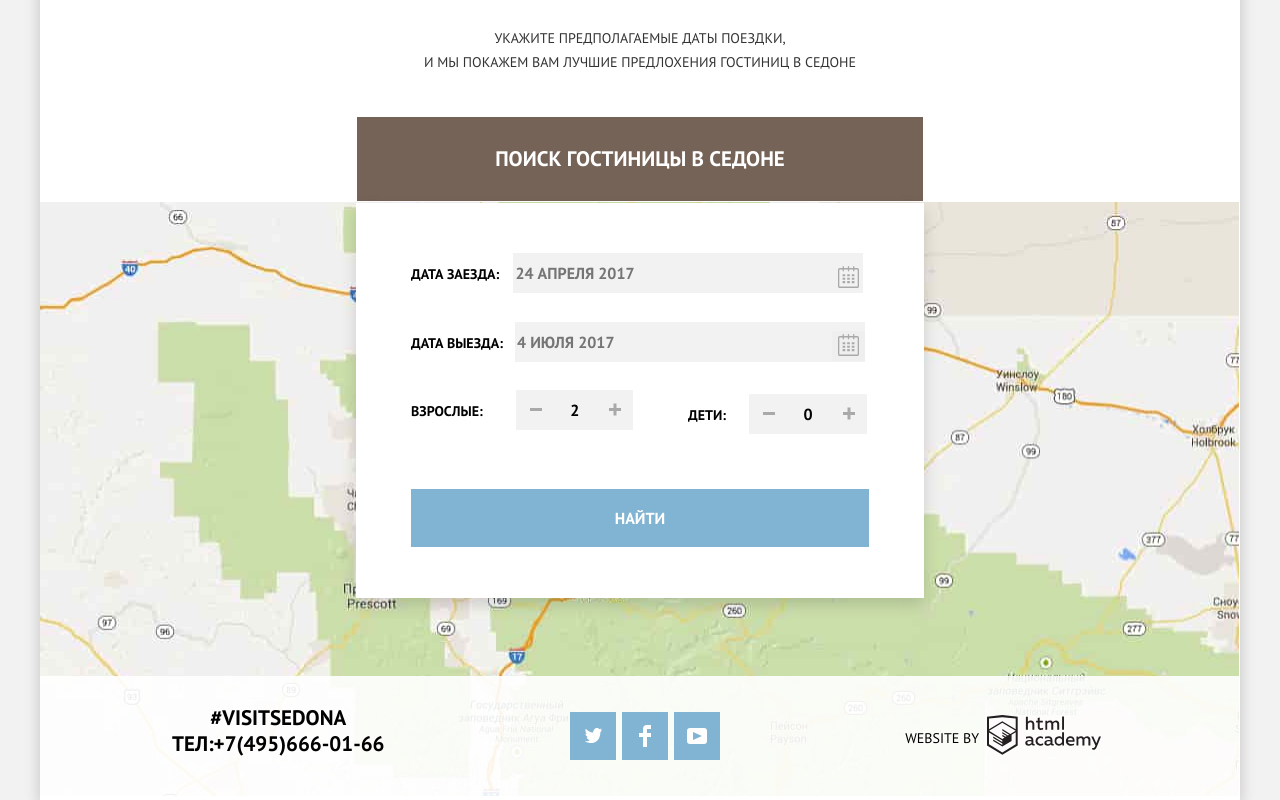
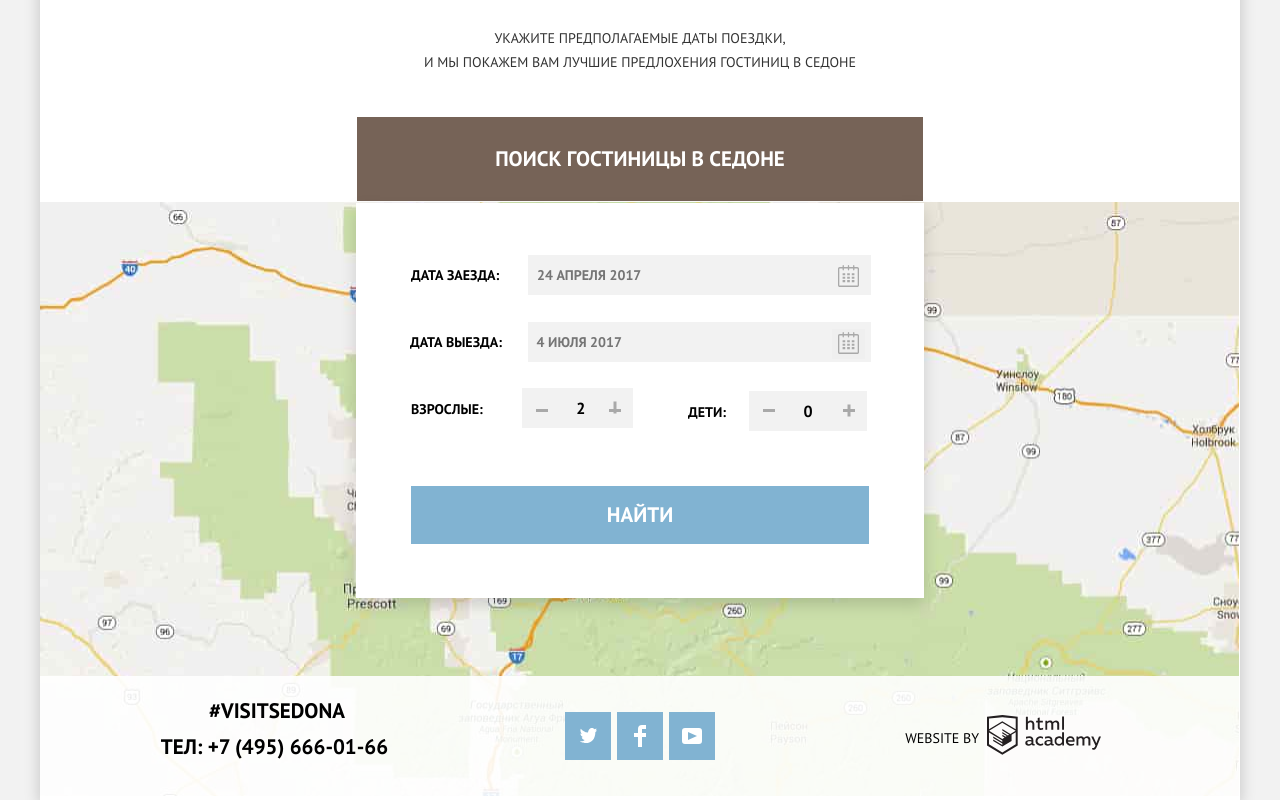
Before and after one commit to yurylook/1502389-sedona-29, a plain HTML site: page index.html in a window 1280 px wide. Shown: the part 1967-2767 px from the top of the page. Drawn offline with Linux system fonts and the light colour scheme.

Commit message:
decorative elements

```diff
--- a/css/style.css
+++ b/css/style.css
@@ -182,7 +182,7 @@ img {
 }
 
 .item-number {
-  padding-top: 6px;
+  padding-top: 4px;
 }
 
 .item-text {
@@ -294,7 +294,7 @@ img {
 }
 
 .booking-info input {
-  width: 346px;
+  width: 339px;
   height: 38px;
   background-color: var(--basic-gray);
   border: none;
@@ -315,31 +315,40 @@ img {
 }
 
 .booking-info.arrival {
-  margin-top: 50px;
+  margin-top: 52px;
+  font-style: normal;
+  font-weight: bold;
+  font-size: 14px;
+  line-height: 26px;
 }
 
 .booking-info.arrival input {
-  margin-left: 10px;
+  margin-left: 25px;
 }
 
 
 .booking-info.departure {
-  margin-top: 29px;
+  font-style: normal;
+  font-weight: bold;
+  font-size: 14px;
+  line-height: 26px;
+  margin-top: 27px;
+  margin-left: -1px;
 }
 .booking-info.departure input {
-  margin-left: 8px;
+  margin-left: 22px;
 }
 
 .booking-info.adult {
   position: relative;
   width: 50%;
-  margin-top: 12px;
+  margin-top: 9px;
 }
 
 .booking-info.children {
   position: relative;
   width: 50%;
-  margin-top: 11xp;
+  margin-top: 12px;
 }
 
 .booking-info.adult label{
@@ -349,7 +358,8 @@ img {
 .booking-info.adult input {
   width: 38px;
   height: 38px;
-  margin-left:67px;
+  margin-top: 3px;
+  margin-left:73px;
   text-align: center;
 }
 
@@ -362,6 +372,7 @@ img {
 .booking-info.children input {
   width: 38px;
   height: 38px;
+  margin-top: 3px;
   margin-left:57px;
   text-align: center;
 }
@@ -381,6 +392,13 @@ img {
   border:none;
 }
 
+.button-date-text {
+  font-style: normal;
+  font-weight: bold;
+  font-size: 21px;
+  line-height: 26px;
+}
+
 .button-date-text:active {
   opacity: 0.3;
 }
@@ -396,7 +414,7 @@ img {
 .select-date-button {
   height: 30px;
   position: absolute;
-  top:10px;
+  top:7px;
   right: 59px;
   background-color:transparent;
   border: none;
@@ -413,7 +431,7 @@ img {
 .select-date-button-departure {
   height: 30px;
   position: absolute;
-  top:9px;
+  top:7px;
   right: 59px;
   border: none;
 }
@@ -429,7 +447,7 @@ img {
 
 .select-children.up {
   position: absolute;
-  top:0;
+  top:3px;
   left:189px;
   height: 40px;
   width: 38px;
@@ -439,7 +457,7 @@ img {
 
 .select-children.down {
   position: absolute;
-  top:0;
+  top:3px;
   left:109px;
   height: 40px;
   width: 38px;
@@ -473,7 +491,7 @@ img {
 
 .select-adult.up {
   position: absolute;
-  top:0;
+  top:3px;
   left:239px;
   height: 40px;
   width: 38px;
@@ -483,8 +501,8 @@ img {
 
 .select-adult.down {
   position: absolute;
-  top:0;
-  left:160px;
+  top:3px;
+  left:166px;
   height: 40px;
   width: 38px;
   border: none;
@@ -495,7 +513,7 @@ img {
 .select-adult::before{
   content: "";
   position: absolute;
-  top:18px;
+  top:21px;
   left:14px;
   width: 12px;
   height: 3px;
@@ -530,18 +548,40 @@ img {
   align-items: center;
 }
 
+.contact {
+  position: relative;
+  margin-left: 128px;
+}
+
 .footer-contact {
+  width: 166px;
+  height: 26px;
   text-align: center;
   font-size: 21px;
   line-height: 26px;
+  font-weight: bold;
   color:var(--basic-black);
-  margin-top: 6px;
-  margin-left: 132px;
+  position: absolute;
+  top: -61px;
+  left: 26px;
+}
+
+.tel-number {
+  width: 251px;
+  height: 26px;
+  text-align: center;
+  font-size: 21px;
+  line-height: 26px;
+  font-weight: bold;
+  color:var(--basic-black);
+  position: absolute;
+  top: -25px;
+  left: -19px;
 }
 
 .footer-social {
   margin-top: -5px;
-  margin-left: -33px;
+  margin-left: 173px;
 }
 
 .social-links {
@@ -844,6 +884,7 @@ color:var(--basic-white);
   width: 316px;
   height: 2px;
   background: var(--basic-white);
+  opacity: 0.3;
 }
 
 .range-controls .bar {
--- a/index.html
+++ b/index.html
@@ -31,7 +31,7 @@
       </div>
       <section class="features">
         <h1 class="sedona-h1">
-          СЕДОНА- НЕБОЛЬШОЙ ГОРОДОК В АРИЗОНЕ,<br> ЗАСЛУЖИВАЮЩИЙ БОЛЬШЕГО!
+          СЕДОНА &ndash; НЕБОЛЬШОЙ ГОРОДОК В АРИЗОНЕ,<br> ЗАСЛУЖИВАЮЩИЙ БОЛЬШЕГО!
         </h1>
         <h2 class="five-reason"> РАССМОТРИМ 5 ПРИЧИН, ПО КОТОРЫМ СЕДОНА КРУЧЕ ЧЕМ, ГРАНД КАНЬОН!</h2>
         <ul class="features-list">
@@ -68,17 +68,17 @@
           </li>
           <li class="feature-item3">
             <h3>НЕБОЛЬШАЯ<br/> ПЛОЩАДЬ</h3>
-            <p class="item-number">-№3-</p>
+            <p class="item-number">&mdash; №3 &mdash;</p>
             <p class="item-text">ВСЕ ДОСТОПРИМЕЧАТЕЛЬНОСТИ<br> НАХОДЯТСЯ ОЧЕНЬ БЛИЗКО</p>
           </li>
           <li class="feature-item4">
             <h3>КРАСИВАЯ<br/> ДОРОГА </h3>
-            <p class="item-number">-№4-</p>
+            <p class="item-number">&mdash; №4 &mdash;</p>
             <p class="item-text"> ЕХАТЬ В СЕДОНУ ИЗ ЛАС-ВЕГАСА СОВСЕМ<br>НЕ СКУЧНО</p>
           </li>
           <li class="feature-item5">
             <h3>МАЛО<br/> ТУРИСТОВ </h3>
-            <p class="item-number">-№5-</p>
+            <p class="item-number">&mdash;№5 &mdash;</p>
             <p class="item-text"> БОЛЬШИНСТВО ЕДЕТ В ГРАНД-КАНЬОН<br>И ТОЛПИТСЯ ТАМ</p>
           </li>
         </ul>
@@ -96,9 +96,12 @@
     </main>
 
     <footer class="footer">
+      <div class="contact">
       <p class="footer-contact">
-        #VISITSEDONA<br>ТЕЛ:+7(495)666-01-66
+        #VISITSEDONA
       </p>
+      <p class="tel-number">ТЕЛ: +7 (495) 666-01-66</p>
+    </div>
       <div class="footer-social">
         <ul class="social-links">
           <li class="social-button">
@@ -134,14 +137,14 @@
         <div class="arrival">
           <p class="booking-info arrival">
             <label for="arrival-date">ДАТА ЗАЕЗДА:</label>
-            <input id="arrival-date" type="text" name="date"  placeholder="24 АПРЕЛЯ 2017">
+            <input id="arrival-date" type="text" name="date"  placeholder="  24 АПРЕЛЯ 2017">
           </p>
-          <button class="select-date-button" type="button" ><svg width="21" height="23" fill="none" xmlns="http://www.w3.org/2000/svg"><path fill-rule="evenodd" clip-rule="evenodd" d="M16.406 3.025h2.845c.966 0 1.749.822 1.749 1.837v16.302C21 22.179 20.217 23 19.251 23H1.75C.784 23 0 22.179 0 21.164V4.862c0-1.015.784-1.837 1.75-1.837h2.843V1.648c0-.381.294-.689.657-.689.362 0 .656.308.656.689v1.377h3.938V1.648c0-.381.294-.689.657-.689.361 0 .655.308.655.689v1.377h3.938V1.648c0-.381.293-.689.656-.689.362 0 .656.308.656.689v1.377zm3.1586 18.459a.4476.4476 0 00.1234-.32h.001V4.862c0-.253-.196-.459-.437-.459h-2.845v1.378c0 .381-.294.689-.656.689-.363 0-.656-.308-.656-.689V4.403h-3.938v1.378c0 .381-.294.689-.655.689-.363 0-.657-.308-.657-.689V4.403H5.907v1.378c0 .381-.294.689-.656.689-.363 0-.657-.308-.657-.689V4.403H1.75a.45.45 0 00-.438.459v16.302a.45.45 0 00.438.459h17.501a.4482.4482 0 00.3136-.139z" fill="#A9A9A9"/><path fill-rule="evenodd" clip-rule="evenodd" d="M4.594 9.2251h2.625v2.066H4.594v-2.066zm0 3.443h2.625v2.067H4.594v-2.067zm2.625 3.444H4.594v2.066h2.625v-2.066zm1.969 0h2.625v2.066H9.188v-2.066zm2.625-3.444H9.188v2.067h2.625v-2.067zm-2.625-3.443h2.625v2.066H9.188v-2.066zm7.218 6.887h-2.625v2.066h2.625v-2.066zm-2.625-3.444h2.625v2.067h-2.625v-2.067zm2.625-3.443h-2.625v2.066h2.625v-2.066z" fill="#A9A9A9"/></svg></a>
+          <button class="select-date-button" type="button" ><svg width="21" height="23" fill="none" xmlns="http://www.w3.org/2000/svg"><path fill-rule="evenodd" clip-rule="evenodd" d="M16.406 3.025h2.845c.966 0 1.749.822 1.749 1.837v16.302C21 22.179 20.217 23 19.251 23H1.75C.784 23 0 22.179 0 21.164V4.862c0-1.015.784-1.837 1.75-1.837h2.843V1.648c0-.381.294-.689.657-.689.362 0 .656.308.656.689v1.377h3.938V1.648c0-.381.294-.689.657-.689.361 0 .655.308.655.689v1.377h3.938V1.648c0-.381.293-.689.656-.689.362 0 .656.308.656.689v1.377zm3.1586 18.459a.4476.4476 0 00.1234-.32h.001V4.862c0-.253-.196-.459-.437-.459h-2.845v1.378c0 .381-.294.689-.656.689-.363 0-.656-.308-.656-.689V4.403h-3.938v1.378c0 .381-.294.689-.655.689-.363 0-.657-.308-.657-.689V4.403H5.907v1.378c0 .381-.294.689-.656.689-.363 0-.657-.308-.657-.689V4.403H1.75a.45.45 0 00-.438.459v16.302a.45.45 0 00.438.459h17.501a.4482.4482 0 00.3136-.139z" fill="#A9A9A9"/><path fill-rule="evenodd" clip-rule="evenodd" d="M4.594 9.2251h2.625v2.066H4.594v-2.066zm0 3.443h2.625v2.067H4.594v-2.067zm2.625 3.444H4.594v2.066h2.625v-2.066zm1.969 0h2.625v2.066H9.188v-2.066zm2.625-3.444H9.188v2.067h2.625v-2.067zm-2.625-3.443h2.625v2.066H9.188v-2.066zm7.218 6.887h-2.625v2.066h2.625v-2.066zm-2.625-3.444h2.625v2.067h-2.625v-2.067zm2.625-3.443h-2.625v2.066h2.625v-2.066z" fill="#A9A9A9"/></svg></button>
         </div>
         <div class="departure">
           <p class="booking-info departure">
             <label for="departure-date">ДАТА ВЫЕЗДА:</label>
-            <input id="departure-date" type="text" name="date" placeholder="4 ИЮЛЯ 2017">
+            <input id="departure-date" type="text" name="date" placeholder="  4 ИЮЛЯ 2017">
           </p>
           <button class="select-date-button-departure" type="button"><svg width="21" height="23" fill="none" xmlns="http://www.w3.org/2000/svg"><path fill-rule="evenodd" clip-rule="evenodd" d="M16.406 3.025h2.845c.966 0 1.749.822 1.749 1.837v16.302C21 22.179 20.217 23 19.251 23H1.75C.784 23 0 22.179 0 21.164V4.862c0-1.015.784-1.837 1.75-1.837h2.843V1.648c0-.381.294-.689.657-.689.362 0 .656.308.656.689v1.377h3.938V1.648c0-.381.294-.689.657-.689.361 0 .655.308.655.689v1.377h3.938V1.648c0-.381.293-.689.656-.689.362 0 .656.308.656.689v1.377zm3.1586 18.459a.4476.4476 0 00.1234-.32h.001V4.862c0-.253-.196-.459-.437-.459h-2.845v1.378c0 .381-.294.689-.656.689-.363 0-.656-.308-.656-.689V4.403h-3.938v1.378c0 .381-.294.689-.655.689-.363 0-.657-.308-.657-.689V4.403H5.907v1.378c0 .381-.294.689-.656.689-.363 0-.657-.308-.657-.689V4.403H1.75a.45.45 0 00-.438.459v16.302a.45.45 0 00.438.459h17.501a.4482.4482 0 00.3136-.139z" fill="#A9A9A9"/><path fill-rule="evenodd" clip-rule="evenodd" d="M4.594 9.2251h2.625v2.066H4.594v-2.066zm0 3.443h2.625v2.067H4.594v-2.067zm2.625 3.444H4.594v2.066h2.625v-2.066zm1.969 0h2.625v2.066H9.188v-2.066zm2.625-3.444H9.188v2.067h2.625v-2.067zm-2.625-3.443h2.625v2.066H9.188v-2.066zm7.218 6.887h-2.625v2.066h2.625v-2.066zm-2.625-3.444h2.625v2.067h-2.625v-2.067zm2.625-3.443h-2.625v2.066h2.625v-2.066z" fill="#A9A9A9"/></svg></button>
        </div>
```
Also changed, not shown: hotels.html (+7 -1 lines).
